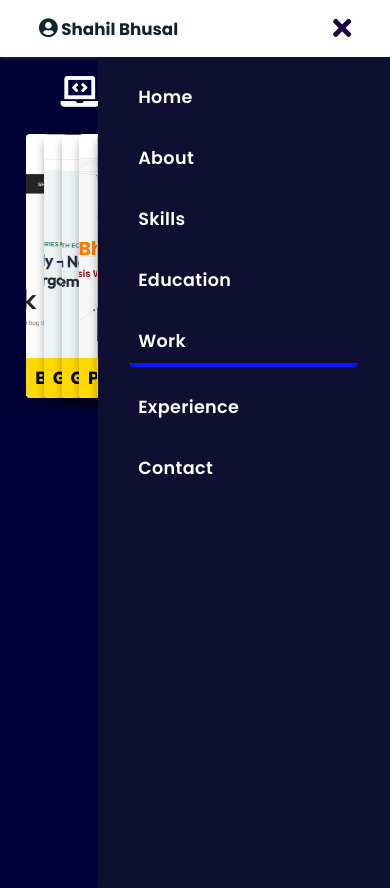
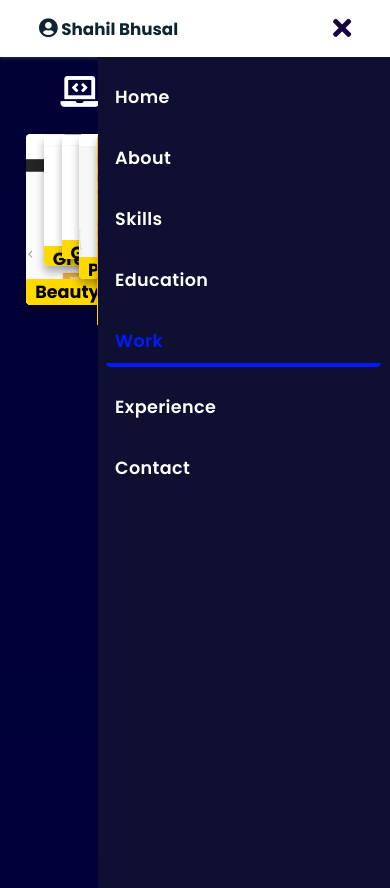
Before and after one commit to shahil8848/Protfolio, a website: page projects/index.html in a window 390 px wide. Both pictures are taken after a click on the element 339 px from the left and 28 px from the top of the page. Drawn offline with nearby package versions, Linux system fonts and the light colour scheme.

Commit message:
Final commit before Vercel deployment

```diff
--- a/projects/script.js
+++ b/projects/script.js
@@ -45,7 +45,7 @@ function showProjects(projects) {
     let projectsHTML = "";
     projects.forEach(project => {
         projectsHTML += `
-        <div class="grid-item ${project}">
+        <div class="grid-item">
         <div class="box tilt" style="width: 380px; margin: 1rem">
       <img draggable="false" src="/assets/images/projects/${project.image}.png" alt="project" />
       <div class="content">
--- a/projects/style.css
+++ b/projects/style.css
@@ -1,48 +1,49 @@
 @import url("https://fonts.googleapis.com/css2?family=Poppins:wght@400;600;700&display=swap");
 @import url('https://fonts.googleapis.com/css2?family=Nunito:ital,wght@0,300;0,400;0,600;0,700;1,300;1,400&display=swap');
 
-*{
+* {
   margin: 0;
   padding: 0;
   box-sizing: border-box;
   text-decoration: none;
-  outline: none; border: none;
-  text-transform:capitalize;
-  transition: all .2s linear;
+  outline: none;
+  border: none;
+  text-transform: capitalize;
+  transition: all 0.2s linear;
 }
-html{
+
+html {
   font-size: 62.5%;
   overflow-x: hidden;
   scroll-behavior: smooth;
 }
-body{
+
+body {
   background: #f7f7f7;
   font-family: 'Poppins', sans-serif;
 }
 
-*::selection{
+*::selection {
   background: #2b3dda;
   color: #fff;
 }
 
-html{
-  font-size: 62.5%;
-  overflow-x: hidden;
+html::-webkit-scrollbar {
+  width: 0.8rem;
 }
-html::-webkit-scrollbar{
-  width: .8rem;
-}
-html::-webkit-scrollbar-track{
+html::-webkit-scrollbar-track {
   background: rgb(235, 202, 245);
 }
-html::-webkit-scrollbar-thumb{
+html::-webkit-scrollbar-thumb {
   background: #420177;
 }
 
-/* navbar starts */
-header{
+/* Navbar */
+header {
   position: fixed;
-  top: 0; left: 0; right: 0;
+  top: 0;
+  left: 0;
+  right: 0;
   z-index: 1000;
   display: flex;
   align-items: center;
@@ -52,23 +53,9 @@ header{
   background-color: #fff;
   box-shadow: 0 1px 4px rgba(146,161,176,.3);
 }
-section{
-  min-height: 100vh;
-  padding: 2rem 9%;
-}
-.heading{
-  font-size: 3.5rem;
-  color: rgb(32, 32, 32);
-  font-weight: 800;
-  text-align: center;
-}
-.heading span{
-  color: rgb(115, 3, 167);
-}
-header .logo{
+header .logo {
   font-size: 1.9rem;
   font-weight: 800;
-  text-decoration: none;
   color: #0E2431;
 }
 header .logo i {
@@ -77,108 +64,73 @@ header .logo i {
 header .logo:hover {
   color: #fc8c05;
 }
-header .navbar ul{
+header .navbar ul {
   list-style: none;
   display: flex;
   justify-content: center;
   align-items: center;
 }
-header .navbar li{
+header .navbar li {
   margin-left: 2.5rem;
 }
-header .navbar ul li a{
+header .navbar ul li a {
   font-size: 1.57rem;
   color: #0E2431;
   font-weight: 600;
-  text-decoration: none;
   letter-spacing: 0.04rem;
 }
 header .navbar ul li a.active,
-header .navbar ul li a:hover{
+header .navbar ul li a:hover {
   color: #011aff;
-  border-bottom: .2rem solid #011aff;
-  padding: .5rem 0;
+  border-bottom: 0.2rem solid #011aff;
+  padding: 0.5rem 0;
 }
-/* navbar ends */
 
-/* hamburger icon starts*/
-#menu{
+/* Section */
+section {
+  min-height: 100vh;
+  padding: 2rem 9%;
+}
+.heading {
+  font-size: 3.5rem;
+  color: rgb(32, 32, 32);
+  font-weight: 800;
+  text-align: center;
+}
+.heading span {
+  color: rgb(115, 3, 167);
+}
+
+/* Hamburger */
+#menu {
   font-size: 3rem;
   cursor: pointer;
   color: rgb(24, 2, 63);
   display: none;
 }
-@media(max-width:768px){
-  #menu{
-      display: block;
-  }
-  header .navbar{
-    position: fixed;
-    top: 6.5rem; right: -120%;
-    width: 75%;
-    height: 100%;
-    text-align: left;
-    align-items: flex-start;
-    background-color: #0e0f31;
-  }
-  header .navbar ul{
-    flex-flow: column;
-    padding: 1rem;
-  }
-  header .navbar ul li{
-    text-align: center;
-    width: 100%;
-    margin: 1rem 0;
-    border-radius: .5rem;
-    width: 26rem;
-  }
-  header .navbar ul li a{
-    display: block;
-    padding: 1rem;
-    text-align: left;
-    color: #fff;
-    font-size: 2rem;
-  }
-  header .navbar ul li a.active,
-  header .navbar ul li a:hover{
-    padding: 1rem;
-    color: #fff;
-    border-radius: .5rem;
-    border-bottom: .5rem solid #011aff;
-  }
-  .fa-times{
-    transform: rotate(180deg);
-  }
-  header .navbar.nav-toggle{
-    right: 0;
-  }
-}
-/* hamburger icon ends */
 
-/* work section starts */
-.work{
-  /* background: #010124; */
+/* Work Section */
+.work {
   background: linear-gradient(to bottom, #010136, #00003a);
   margin-top: 5rem;
 }
-.work h2{
+.work h2 {
   color: #fff;
   padding: 1rem;
 }
-.work .heading span{
+.work .heading span {
   color: rgb(255, 230, 0);
 }
-.work .button-group{
+.work .button-group {
   display: flex;
   flex-wrap: wrap;
-  gap:1rem;
+  gap: 1rem;
   margin: 2rem auto;
   width: 50%;
   justify-content: center;
   align-items: center;
 }
-.work .button-group .btn{
-  outline: none;
+.work .button-group .btn {
   padding: 1rem 2rem;
   background: transparent;
   color: #fff;
@@ -187,47 +139,44 @@ header .navbar ul li a:hover{
   cursor: pointer;
   font-weight: 500;
 }
-.work .button-group .btn:hover{
+.work .button-group .btn:hover,
+.work .button-group .btn.is-checked {
   background-color: #fff;
   color: #000;
 }
-.work .button-group .btn.is-checked{
-  background-color: #fff;
-  color: #000;
-}
-.work .box-container{
+.work .box-container {
   display: flex;
   flex-wrap: wrap;
-  gap:1.5rem;
+  justify-content: center;
+  gap: 1.5rem;
   margin: 2rem;
 }
-.work .box-container .box{
-  flex:1 1 30rem;
-  border-radius: .5rem;
-  box-shadow: 0 .7rem 1rem rgba(0,0,0,.3);
+.work .box-container .box {
+  flex: 1 1 30rem;
+  border-radius: 0.5rem;
+  box-shadow: 0 0.7rem 1rem rgba(0, 0, 0, 0.3);
   position: relative;
-  overflow:hidden;
-  height:30rem;
+  overflow: hidden;
+  height: 30rem;
   background: #fff;
-  border: none;
 }
-.work .box-container .box img{
+.work .box-container .box img {
   height: 100%;
-  width:100%;
+  width: 100%;
   object-fit: cover;
 }
-.work .box-container .box .content{
+.work .box-container .box .content {
   height: 100%;
-  width:100%;
+  width: 100%;
   position: absolute;
-  top:85%; left:0;
-  background:rgba(255, 255, 255, 0.9);
+  top: 85%;
+  left: 0;
+  background: rgba(255, 255, 255, 0.9);
   display: flex;
   flex-direction: column;
 }
-.work .box-container .box .content .tag{
+.work .box-container .box .content .tag {
   display: flex;
-  flex-direction: row;
   justify-content: space-between;
   align-items: center;
   height: 4.5rem;
@@ -235,10 +184,10 @@ header .navbar ul li a:hover{
   padding-left: 1rem;
   background: #ffd900;
 }
-.work .box-container .box .content .tag h3{
+.work .box-container .box .content .tag h3 {
   font-size: 2rem;
 }
-.work .box-container .box:hover .content{
+.work .box-container .box:hover .content {
   top: 25%;
 }
 .work .desc {
@@ -247,58 +196,41 @@ header .navbar ul li a:hover{
   flex-direction: column;
   justify-content: center;
 }
-.work .desc p{
+.work .desc p {
   font-size: 1.5rem;
 }
-.work .desc .btns{
+.work .desc .btns {
   display: flex;
   justify-content: space-between;
   width: 100%;
   margin-top: 2rem;
 }
-.work .desc .btns .btn{
-  line-height: 0;
-  display: inline;
+.work .desc .btns .btn {
   padding: 1.5rem 2.5rem;
-  border-radius: .5rem;
+  border-radius: 0.5rem;
   font-size: 1.5rem;
   color: #fff;
   background: rgb(12, 12, 12);
   margin-right: 2rem;
 }
-.work .desc .btns .btn:hover{
+.work .desc .btns .btn:hover {
   background: #310ae0f5;
 }
 
-@media screen and (max-width: 450px) {
-  .work .button-group{
-    width: 100%;
-  }
-  .work .box-container{
-    margin: 0rem;
-  }
-  .work .box-container .grid-item .box{
-    width: 95% !important;
-  }
-}
-
-/* back to home button */
-.backbtn{
+/* Back Button */
+.backbtn {
   display: flex;
   justify-content: center;
-  margin-bottom: 2rem;
-  margin-top: 4rem;
+  margin: 4rem 0 2rem;
 }
 .backbtn .btn {
-  position: relative;
-  line-height: 0;
   padding: 1.6rem 3rem;
-  border-radius: .5em;
+  border-radius: 0.5em;
+  border: 2px solid #fff;
+  color: #fff;
+  box-shadow: 0px 2px 4px rgba(48, 68, 247, 0.3);
+  text-align: center;
   transition: 0.3s;
-  color: #fff;
-  border: 2px solid #fff;
-  box-shadow: 0px 2px 4px rgba(48, 68, 247, .3);
-  text-align: center;
 }
 .backbtn .btn span {
   font-weight: 600;
@@ -310,32 +242,16 @@ header .navbar ul li a:hover{
   font-size: 1.5rem;
   transition: 0.3s;
 }
-.backbtn .btn:hover{
+.backbtn .btn:hover {
   background: #ffffff;
   color: #000;
 }
 .backbtn .btn:hover i {
   transform: translateX(-8px);
 }
-/* work section ends */
 
-/* common media queries starts*/
-@media(max-width:450px){
-  html{
-    font-size: 55%;
-  }
-  body{
-    padding-right: 0;
-  }
-  section{
-    padding: 2rem;
-  }
-}
-/* common media queries ends*/
-
-
-/* scroll top starts */
-#scroll-top{
+/* Scroll Top */
+#scroll-top {
   position: fixed;
   top: -140%;
   right: 2rem;
@@ -347,7 +263,105 @@ header .navbar ul li a:hover{
   transition: 1s linear;
   z-index: 1000;
 }
-#scroll-top.active{
+#scroll-top.active {
   top: calc(100% - 12rem);
 }
-/* scroll top ends */
+
+/* Responsive Design */
+@media (max-width: 768px) {
+  #menu {
+    display: block;
+  }
+
+  header .navbar {
+    position: fixed;
+    top: 6.5rem;
+    right: -120%;
+    width: 75%;
+    height: 100%;
+    text-align: left;
+    align-items: flex-start;
+    background-color: #0e0f31;
+    flex-direction: column;
+    padding: 1rem;
+    transition: right 0.3s ease-in-out;
+  }
+
+  header .navbar ul {
+    flex-flow: column;
+  }
+
+  header .navbar ul li {
+    width: 100%;
+    margin: 1rem 0;
+    border-radius: 0.5rem;
+  }
+
+  header .navbar ul li a {
+    display: block;
+    padding: 1rem;
+    color: #fff;
+    font-size: 2rem;
+    text-align: left;
+  }
+
+  header .navbar ul li a.active,
+  header .navbar ul li a:hover {
+    border-bottom: 0.5rem solid #011aff;
+    padding: 1rem;
+    border-radius: 0.5rem;
+  }
+
+  .fa-times {
+    transform: rotate(180deg);
+  }
+
+  header .navbar.nav-toggle {
+    right: 0;
+  }
+}
+
+@media (max-width: 450px) {
+  html {
+    font-size: 55%;
+  }
+
+  body {
+    padding-right: 0;
+  }
+
+  section {
+    padding: 2rem;
+  }
+
+  .work .button-group {
+    width: 100%;
+  }
+
+  .work .box-container {
+    margin: 0;
+    flex-direction: column;
+    align-items: center;
+  }
+
+  .work .box-container .box {
+    width: 100% !important;
+    height: auto !important;
+  }
+
+  .work .box-container .box img {
+    width: 100%;
+    height: auto;
+  }
+
+  .work .desc .btns {
+    flex-direction: column;
+    gap: 1rem;
+  }
+
+  .work .desc .btns .btn {
+    width: 100%;
+    margin-right: 0;
+    text-align: center;
+  }
+}
```
